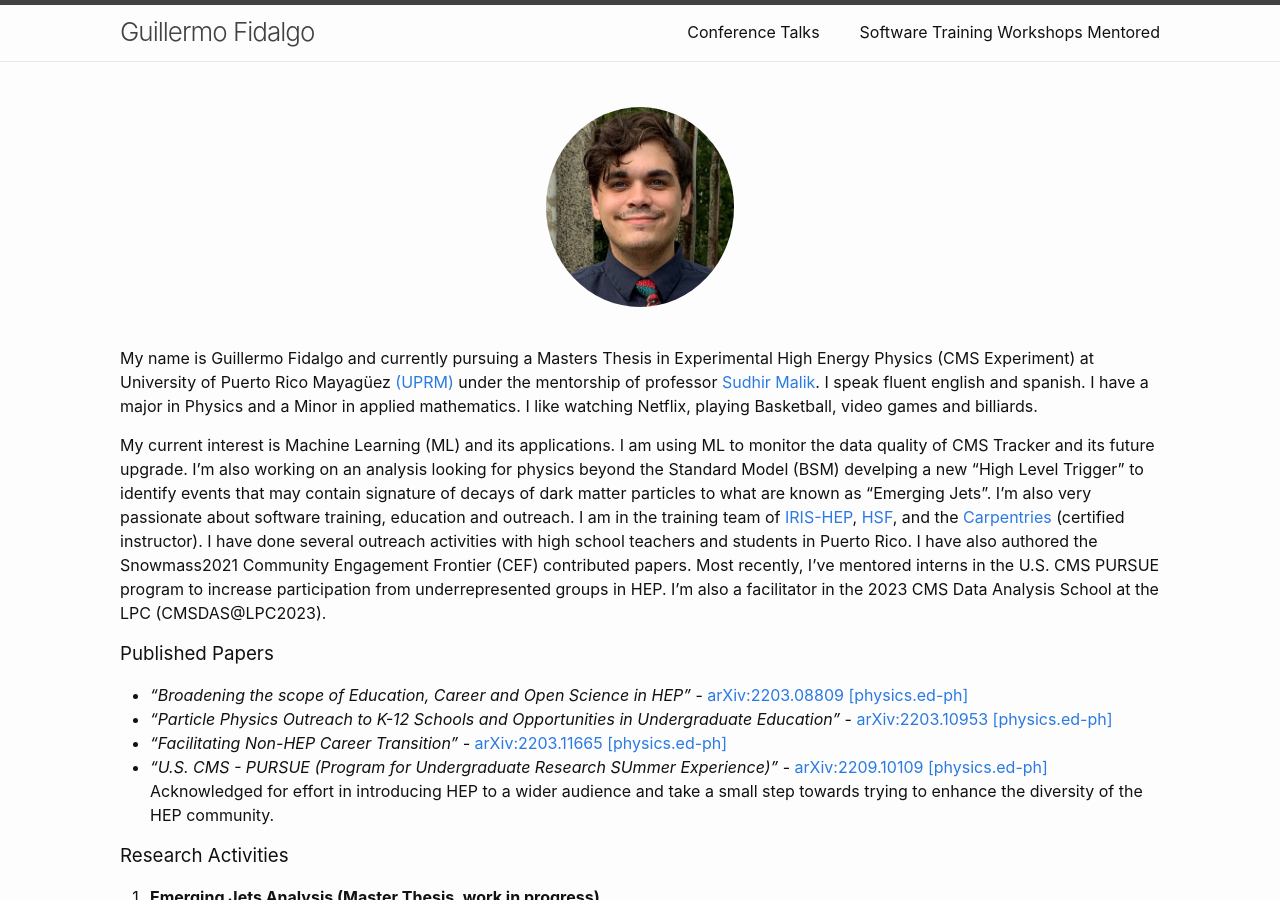
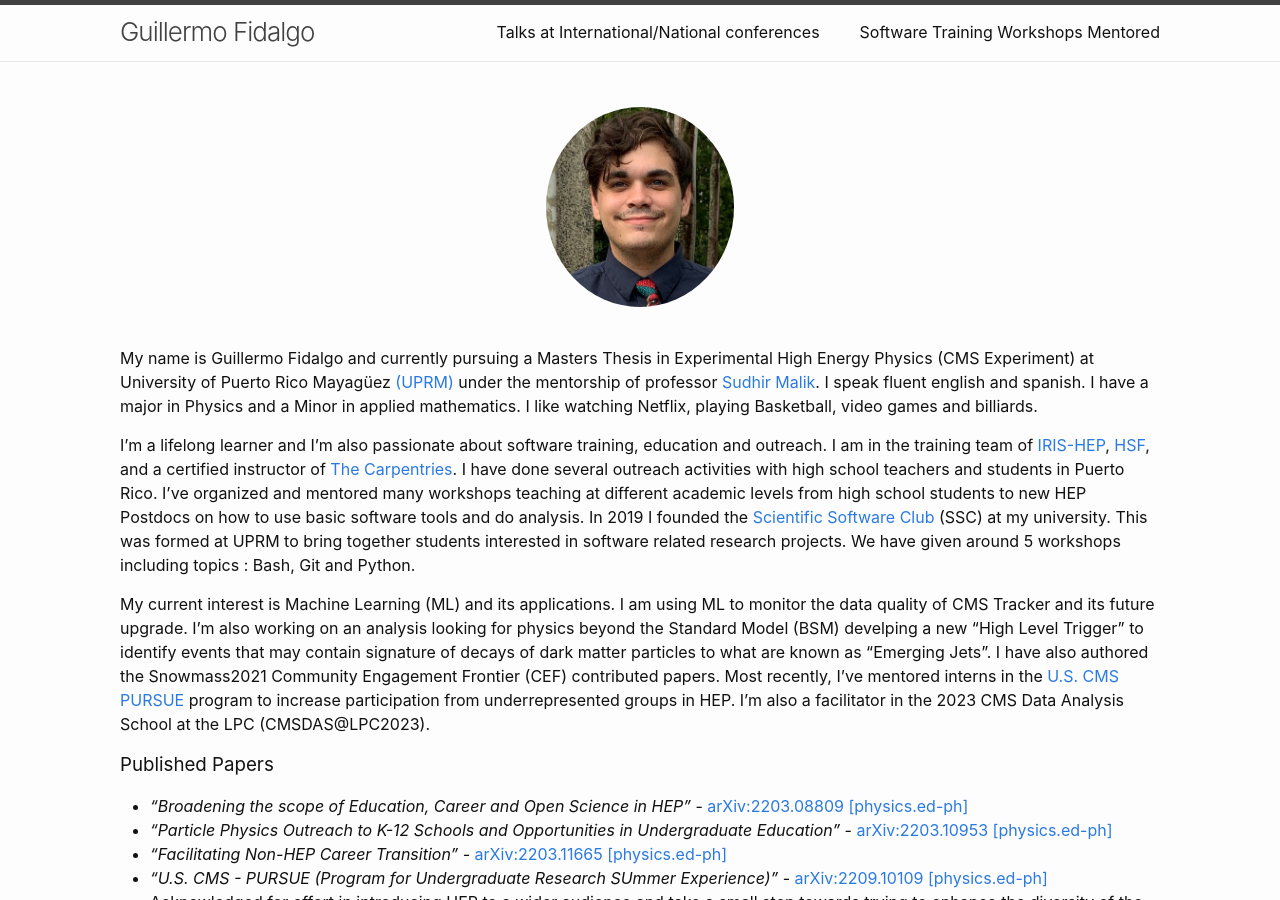
Before and after one commit to GuillermoFidalgo/guillermofidalgo.github.io, a Jekyll site: the page built from index.md, in a window 1280 px wide and 900 px high. Built offline with Jekyll 4.4.1, drawn with Linux system fonts in a browser that asks for light colours.

Commit message:
add info about PURSUE, coding camp

```diff
--- a/conferences.md
+++ b/conferences.md
@@ -1,5 +1,5 @@
 ---
-title: Conference Talks
+title: Talks at International/National conferences
 permalink: /conf_talks/
 ---
 
--- a/index.md
+++ b/index.md
@@ -16,7 +16,9 @@
 
 My name is Guillermo Fidalgo and currently pursuing a Masters Thesis in Experimental High Energy Physics (CMS Experiment) at University of Puerto Rico Mayagüez [(UPRM)](https://www.uprm.edu/portada/) under the mentorship of professor [Sudhir Malik](http://charma.uprm.edu/~malik/). I speak fluent english and spanish. I have a major in Physics and a Minor in applied mathematics. I like watching Netflix, playing Basketball, video games and billiards.
 
-My current interest is Machine Learning (ML) and its applications. I am using ML to monitor the data quality of CMS Tracker and its future upgrade. I'm also working on an analysis looking for physics beyond the Standard Model (BSM) develping a new "High Level Trigger" to identify events that may contain signature of decays of dark matter particles to what are known as "Emerging Jets". I'm also very passionate about software training, education and outreach. I am in the training team of [IRIS-HEP](https://iris-hep.org/ssc.html), [HSF](https://hepsoftwarefoundation.org/workinggroups/training.html), and the [Carpentries](https://carpentries.org/) (certified instructor). I have done several outreach activities with high school teachers and students in Puerto Rico. I have also authored the Snowmass2021 Community Engagement Frontier (CEF) contributed papers. Most recently, I've mentored interns in the U.S. CMS PURSUE program to increase participation from underrepresented groups in HEP. I'm also a facilitator in the 2023 CMS Data Analysis School at the LPC (CMSDAS@LPC2023).
+I'm a lifelong learner and I'm also passionate about software training, education and outreach. I am in the training team of [IRIS-HEP](https://iris-hep.org/ssc.html), [HSF](https://hepsoftwarefoundation.org/workinggroups/training.html), and a certified instructor of [The Carpentries](https://carpentries.org/). I have done several outreach activities with high school teachers and students in Puerto Rico. I've organized and mentored many workshops teaching at different academic levels from high school students to new HEP Postdocs on how to use basic software tools and do analysis. In 2019 I founded the [Scientific Software Club](https://sites.google.com/upr.edu/ssc-uprm/home?authuser=0) (SSC) at my university. This was formed at UPRM to bring together students interested in software related research projects. We have given around 5 workshops including topics : Bash, Git and Python.
+
+My current interest is Machine Learning (ML) and its applications. I am using ML to monitor the data quality of CMS Tracker and its future upgrade. I'm also working on an analysis looking for physics beyond the Standard Model (BSM) develping a new "High Level Trigger" to identify events that may contain signature of decays of dark matter particles to what are known as "Emerging Jets".  I have also authored the Snowmass2021 Community Engagement Frontier (CEF) contributed papers. Most recently, I've mentored interns in the [U.S. CMS PURSUE](https://sites.google.com/upr.edu/uscms-pursue/) program to increase participation from underrepresented groups in HEP. I'm also a facilitator in the 2023 CMS Data Analysis School at the LPC (CMSDAS@LPC2023).
 
 ### Published Papers
 
```
Also changed, not shown: mentored.md (+2 -2 lines).
